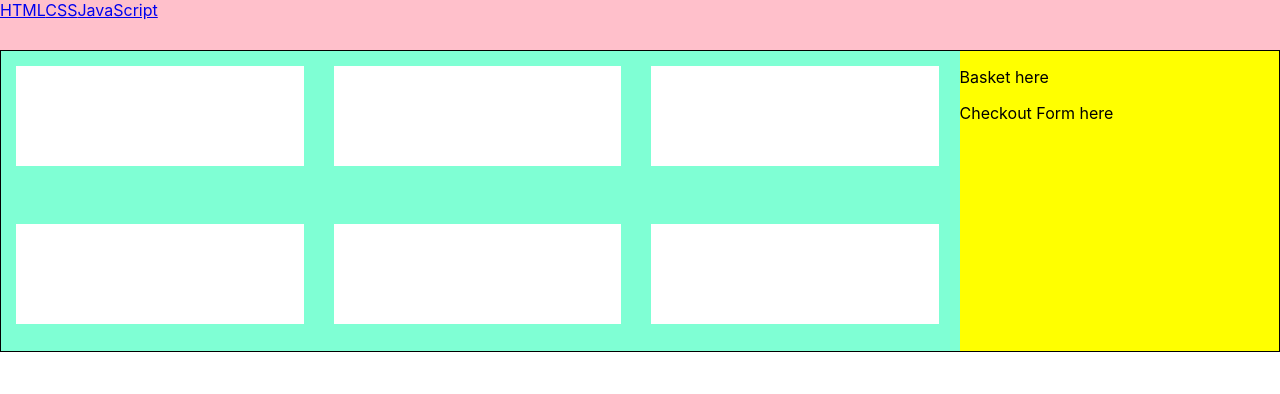
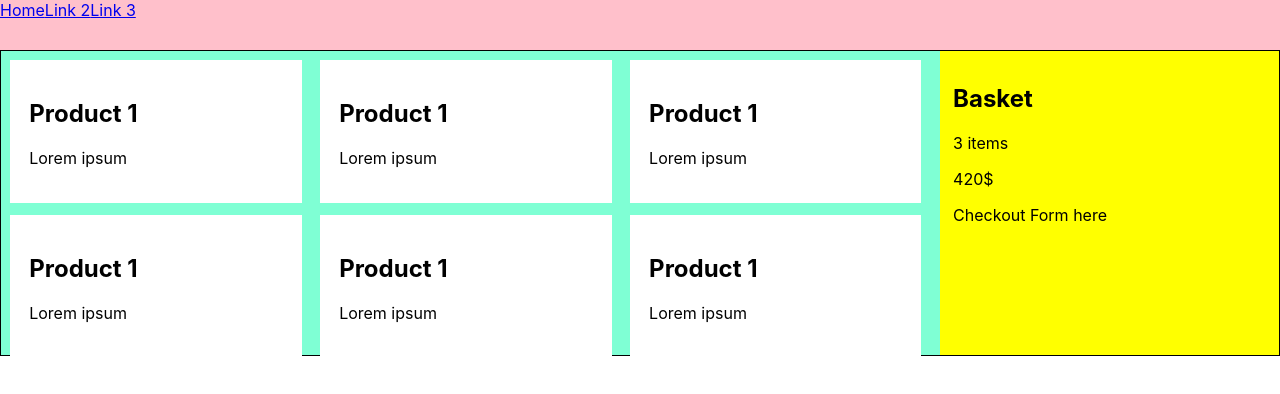
Before and after one commit to annacyb/react-exercise, a React (Create React App) app: page / in a window 1280 px wide. Shown: the top 394 px of the page. Built offline with nearby package versions, Linux system fonts and the light colour scheme.

Commit message:
Structure and CSS fixed

```diff
--- a/src/App.css
+++ b/src/App.css
@@ -1,77 +1,38 @@
-.App {
-    text-align: center;
-}
-
-.App-logo {
-    height: 40vmin;
-    pointer-events: none;
-}
-
-@media (prefers-reduced-motion: no-preference) {
-    .App-logo {
-        animation: App-logo-spin infinite 20s linear;
-    }
-}
-
-.App-header {
-    background-color: #282c34;
-    min-height: 100vh;
-    display: flex;
-    flex-direction: column;
-    align-items: center;
-    justify-content: center;
-    font-size: calc(10px + 2vmin);
-    color: white;
-}
-
-.App-link {
-    color: #61dafb;
-}
-
-@keyframes App-logo-spin {
-    from {
-        transform: rotate(0deg);
-    }
-    to {
-        transform: rotate(360deg);
-    }
-}
-
-/* My CSS */
-
-.navigation {
+.Navigation {
     background-color: pink;
     height: 50px;
 }
 
-.bottomElements {
+.BottomElements {
     border: 1px black solid;
     height: auto;
     display: flex;
     flex-direction: row;
 }
 
-.productList {
+.ProductList {
     background-color: aquamarine;
-    height: 300px;
+    height: auto;
     width: 75%;
     display: flex;
     flex-direction: row;
-    row-gap: 15px;
-    column-gap: 15px;
+    row-gap: 1%;
+    column-gap: 1%;
     flex-flow: wrap;
 }
 
-.basket {
+.Basket {
     background-color: yellow;
-    height: 300px;
+    height: auto;
     width: 25%;
+    padding: 1%;
 }
 
-.product {
-    height: 100px;
-    width: 30%;
+.Product {
+    height: auto;
+    width: 27%;
     background-color: white;
-    margin-top: 15px;
-    margin-left: 15px;
+    margin-top: 1%;
+    margin-left: 1%;
+    padding: 2%;
 }
--- a/src/App.js
+++ b/src/App.js
@@ -3,44 +3,52 @@ import "./App.css";
 
 function App() {
     return (
-        <>
-            <nav className="navigation">
-                <a href="#/">HTML</a>
-                <a href="#/">CSS</a>
-                <a href="#/">JavaScript</a>
+        <div className="App">
+            <nav className="Navigation">
+                <a href="#/">Home</a>
+                <a href="#/">Link 2</a>
+                <a href="#/">Link 3</a>
             </nav>
-            <div className="bottomElements">
-                <section className="productList">
-                    <article className="product">
-                        <div className="productDetails"></div>
+            <div className="BottomElements">
+                <section className="ProductList">
+                    <article className="Product">
+                        <h2>Product 1</h2>
+                        <p>Lorem ipsum</p>
                     </article>
-                    <article className="product">
-                        <div className="productDetails"></div>
+                    <article className="Product">
+                        <h2>Product 1</h2>
+                        <p>Lorem ipsum</p>
                     </article>
-                    <article className="product">
-                        <div className="productDetails"></div>
+                    <article className="Product">
+                        <h2>Product 1</h2>
+                        <p>Lorem ipsum</p>
                     </article>
-                    <article className="product">
-                        <div className="productDetails"></div>
+                    <article className="Product">
+                        <h2>Product 1</h2>
+                        <p>Lorem ipsum</p>
                     </article>
-                    <article className="product">
-                        <div className="productDetails"></div>
+                    <article className="Product">
+                        <h2>Product 1</h2>
+                        <p>Lorem ipsum</p>
                     </article>
-                    <article className="product">
-                        <div className="productDetails"></div>
+                    <article className="Product">
+                        <h2>Product 1</h2>
+                        <p>Lorem ipsum</p>
                     </article>
                 </section>
 
-                <section className="basket">
-                    <article className="myBasket">
-                        <p>Basket here</p>
+                <section className="Basket">
+                    <article className="MyBasket">
+                        <h2>Basket</h2>
+                        <p>3 items</p>
+                        <p>420$</p>
                     </article>
-                    <article className="checkoutForm">
+                    <form className="CheckoutForm">
                         <p>Checkout Form here</p>
-                    </article>
+                    </form>
                 </section>
             </div>
-        </>
+        </div>
     );
 }
 
```
